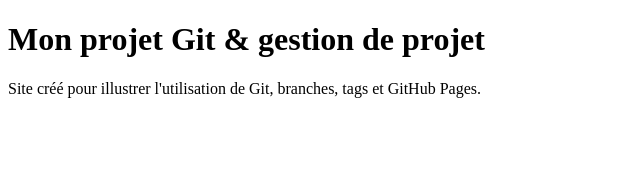
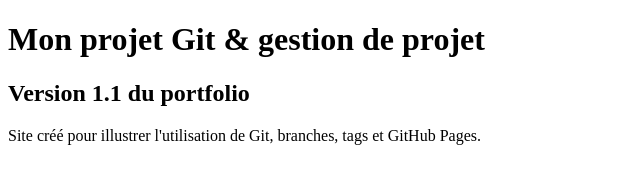
Before and after one commit to neginbi/portfolio-projet, a plain HTML site: page index.html in a window 1280 px wide. Shown: the whole page, without its empty margins (0-640 px from the left). Drawn offline with Linux system fonts and the light colour scheme.

Commit message:
Update homepage content

```diff
--- a/index.html
+++ b/index.html
@@ -7,6 +7,7 @@
 </head>
 <body>
     <h1>Mon projet Git & gestion de projet</h1>
+    <h2>Version 1.1 du portfolio</h2>
     <p>Site créé pour illustrer l'utilisation de Git, branches, tags et GitHub Pages.</p>
 </body>
 </html>
```
